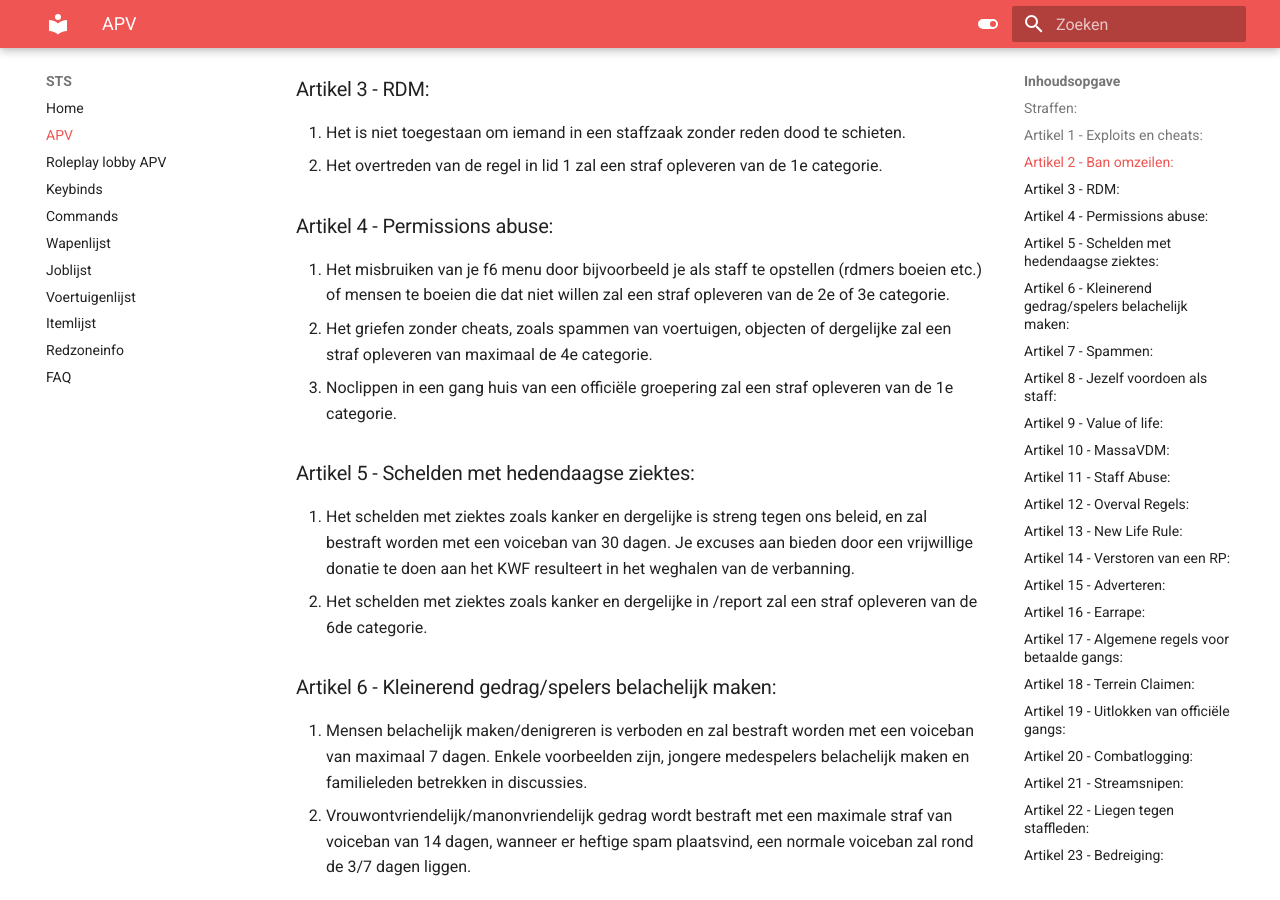
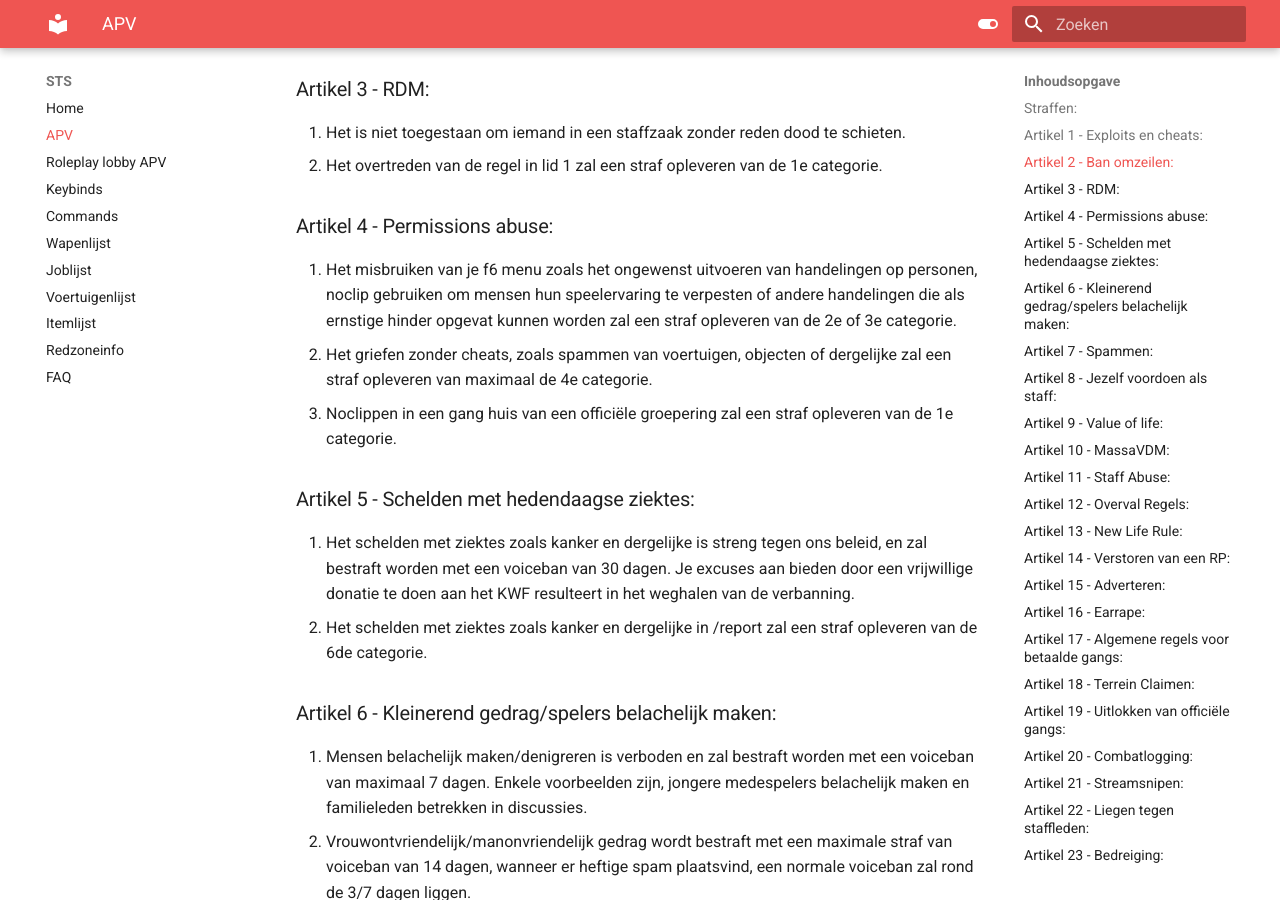
Before and after one commit to Welseyy/STSAPV, an MkDocs documentation site: the page built from docs/apv.md, in a window 1280 px wide and 900 px high, scrolled down 1007 px. Built offline with MkDocs 1.6.1 and Material for MkDocs 9.7.7, drawn with Linux system fonts in a browser that asks for light colours.

Commit message:
Update apv.md
artikel 4 update

```diff
--- a/docs/apv.md
+++ b/docs/apv.md
@@ -28,7 +28,7 @@
 2. Het overtreden van de regel in lid 1 zal een straf opleveren van de 1e categorie.
 
 ### Artikel 4 - Permissions abuse:
-1. Het misbruiken van je f6 menu door bijvoorbeeld je als staff te opstellen (rdmers boeien etc.) of mensen te boeien die dat niet willen zal een straf opleveren van de 2e of 3e categorie.
+1. Het misbruiken van je f6 menu zoals het ongewenst uitvoeren van handelingen op personen, noclip gebruiken om mensen hun speelervaring te verpesten of andere handelingen die als ernstige hinder opgevat kunnen worden zal een straf opleveren van de 2e of 3e categorie.
 2. Het griefen zonder cheats, zoals spammen van voertuigen, objecten of dergelijke zal een straf opleveren van maximaal de 4e categorie.
 3. Noclippen in een gang huis van een officiële groepering zal een straf opleveren van de 1e categorie.
 
```
